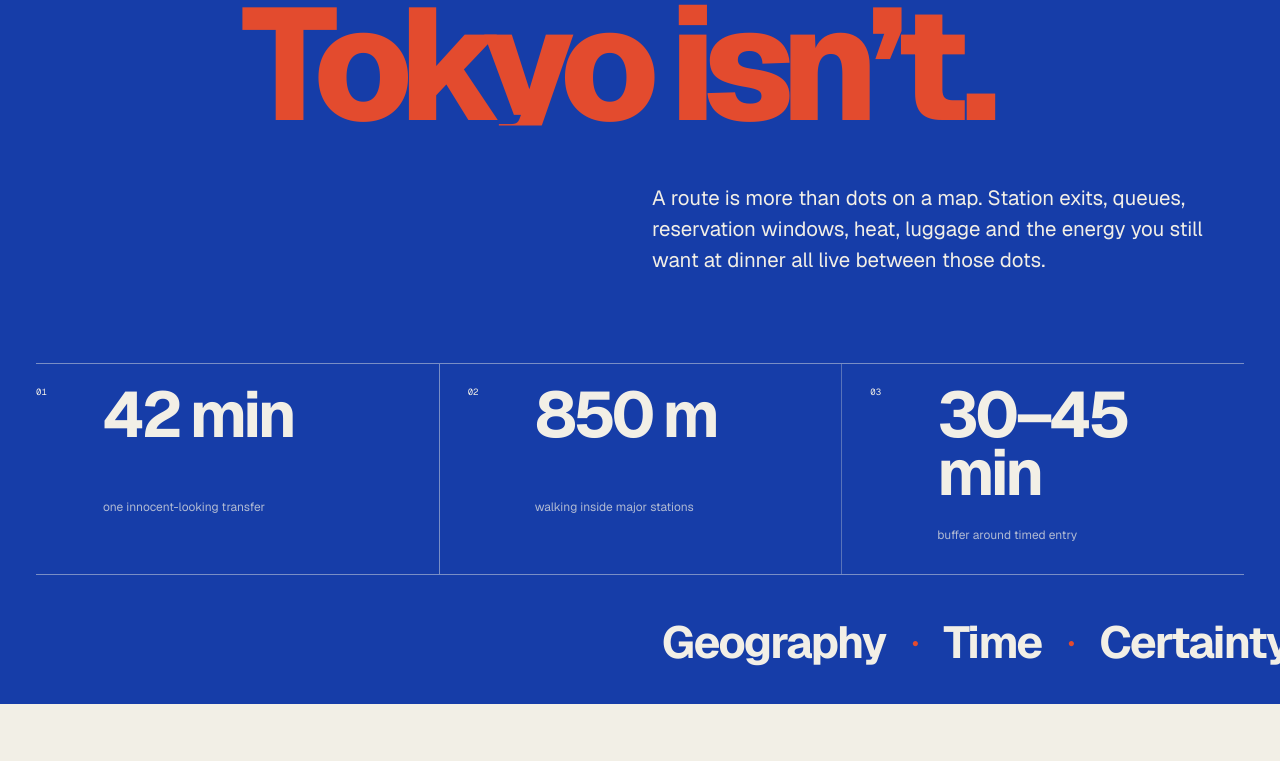
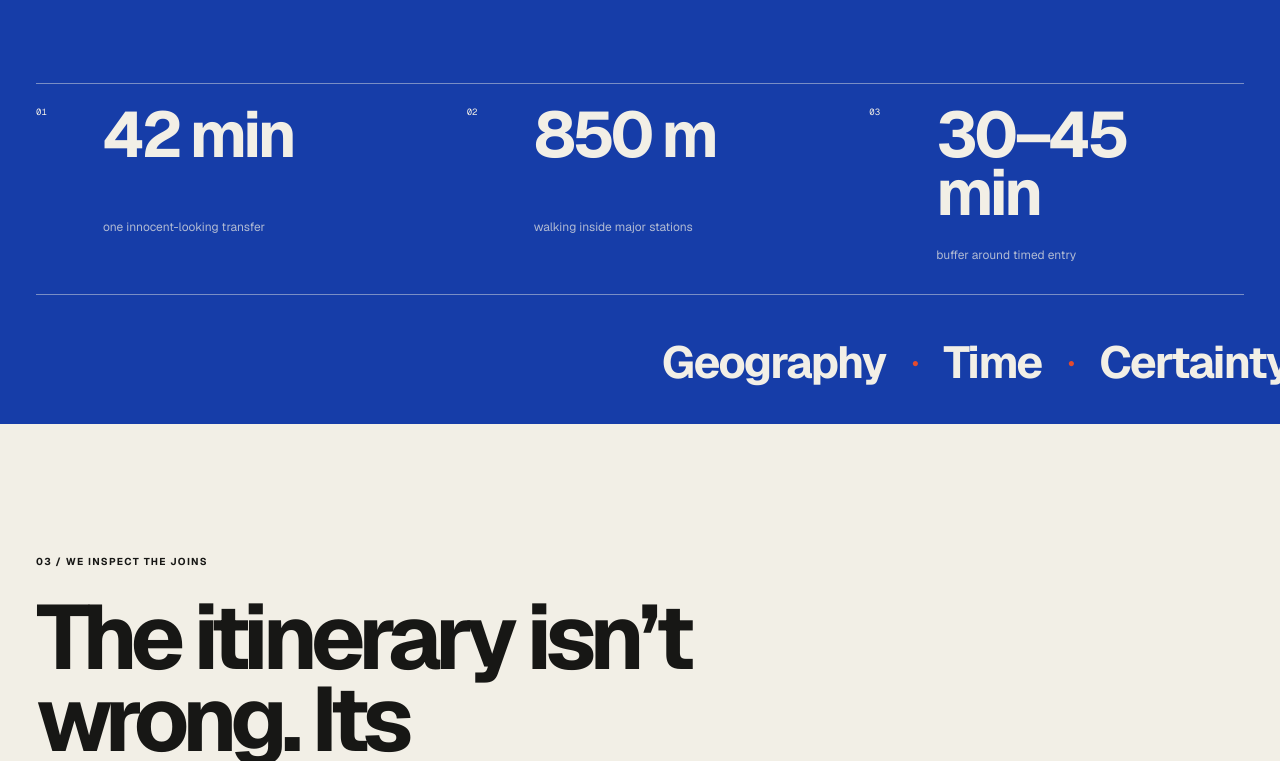
Before and after one commit to syoukim2003110-maker/tripcheck, a Next.js app: page / in a window 1280 px wide. Shown: the part 1819-2580 px from the top of the page. Built offline with nearby package versions, Linux system fonts and the light colour scheme.

Commit message:
Fix hidden content on production scroll

```diff
--- a/app/TripCheckApp.tsx
+++ b/app/TripCheckApp.tsx
@@ -91,23 +91,6 @@ export default function TripCheckApp() {
       if (frame) window.cancelAnimationFrame(frame);
     };
   }, []);
-
-  useEffect(() => {
-    const nodes = document.querySelectorAll<HTMLElement>(".reveal");
-    const observer = new IntersectionObserver(
-      (entries) => {
-        entries.forEach((entry) => {
-          if (entry.isIntersecting) {
-            entry.target.classList.add("is-visible");
-            observer.unobserve(entry.target);
-          }
-        });
-      },
-      { rootMargin: "0px 0px -10%", threshold: 0.1 },
-    );
-    nodes.forEach((node) => observer.observe(node));
-    return () => observer.disconnect();
-  }, [locale, analysis]);
 
   function loadSample() {
     setItinerary(t.sample);
--- a/app/globals.css
+++ b/app/globals.css
@@ -228,7 +228,7 @@ select:focus-visible {
 
 .editorial-hero {
   --hero-progress: 0;
-  height: 190vh;
+  height: 155vh;
   position: relative;
 }
 
@@ -431,16 +431,15 @@ select:focus-visible {
 }
 
 .reveal {
-  clip-path: inset(0 0 105% 0);
-  opacity: 0;
-  transform: translateY(34px);
-  transition: opacity 700ms cubic-bezier(0.22, 1, 0.36, 1), transform 900ms cubic-bezier(0.22, 1, 0.36, 1), clip-path 900ms cubic-bezier(0.22, 1, 0.36, 1);
+  clip-path: none;
+  opacity: 1;
+  transform: none;
 }
 
 .reveal.is-visible {
-  clip-path: inset(0 0 0 0);
+  clip-path: none;
   opacity: 1;
-  transform: translateY(0);
+  transform: none;
 }
 
 .manifesto-section {
@@ -1461,7 +1460,7 @@ select:focus-visible {
   }
 
   .editorial-hero {
-    height: 165vh;
+    height: 145vh;
   }
 
   .hero-sticky {
```
